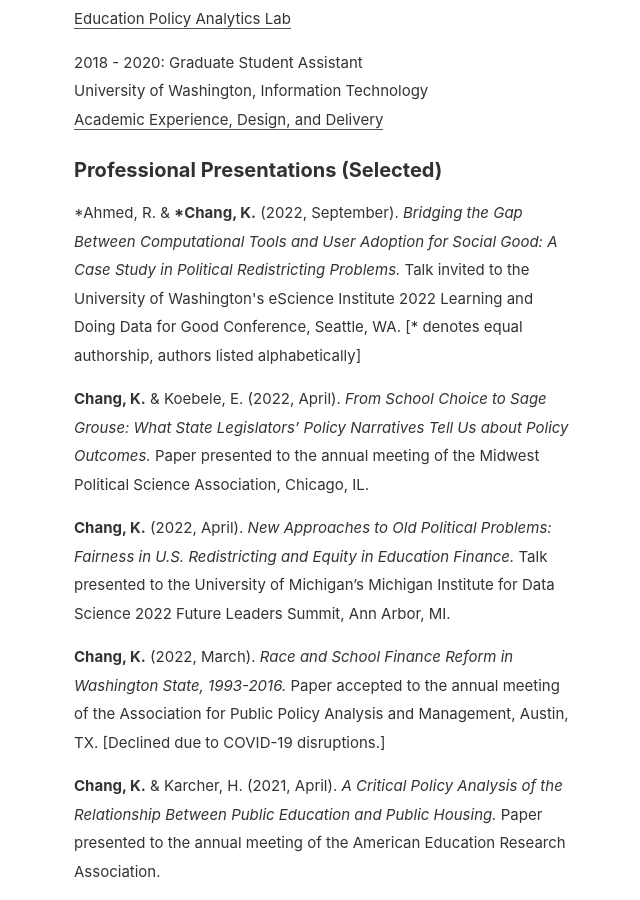
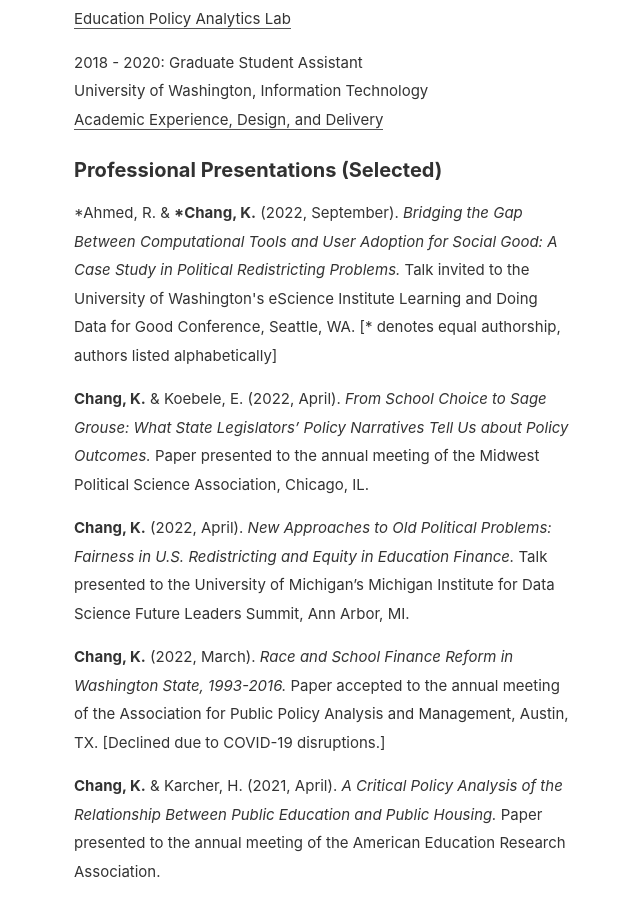
Before and after one commit to ka-chang/ka-chang.github.io, a Jekyll site: the page built from cv.md, in a window 1280 px wide and 900 px high, scrolled down 1489 px. Shown: the whole window, without its empty margins (316-956 px from the left). Built offline with Jekyll 4.4.1, drawn with Linux system fonts in a browser that asks for light colours.

Commit message:
Update cv.md

```diff
--- a/cv.md
+++ b/cv.md
@@ -151,11 +151,11 @@
 <h3> Professional Presentations (Selected)</h3>
 <p><!-- Line break for paragraph spacing--></p>
 <p>
-&#42;Ahmed, R. & <b>&#42;Chang, K.</b> (2022, September). <i>Bridging the Gap Between Computational Tools and User Adoption for Social Good: A Case Study in Political Redistricting Problems.</i> Talk invited to the University of Washington's eScience Institute 2022 Learning and Doing Data for Good Conference, Seattle, WA. [&#42; denotes equal authorship, authors listed alphabetically]
+&#42;Ahmed, R. & <b>&#42;Chang, K.</b> (2022, September). <i>Bridging the Gap Between Computational Tools and User Adoption for Social Good: A Case Study in Political Redistricting Problems.</i> Talk invited to the University of Washington's eScience Institute Learning and Doing Data for Good Conference, Seattle, WA. [&#42; denotes equal authorship, authors listed alphabetically]
 <p>
 <b>Chang, K.</b> & Koebele, E. (2022, April). <i>From School Choice to Sage Grouse: What State Legislators’ Policy Narratives Tell Us about Policy Outcomes.</i> Paper presented to the annual meeting of the Midwest Political Science Association, Chicago, IL.
 <p>
-<b>Chang, K.</b> (2022, April). <i>New Approaches to Old Political Problems: Fairness in U.S. Redistricting and Equity in Education Finance.</i> Talk presented to the University of Michigan’s Michigan Institute for Data Science 2022 Future Leaders Summit, Ann Arbor, MI.
+<b>Chang, K.</b> (2022, April). <i>New Approaches to Old Political Problems: Fairness in U.S. Redistricting and Equity in Education Finance.</i> Talk presented to the University of Michigan’s Michigan Institute for Data Science Future Leaders Summit, Ann Arbor, MI.
 <p>
 <b>Chang, K.</b> (2022, March). <i>Race and School Finance Reform in Washington State, 1993-2016.</i> Paper accepted to the annual meeting of the Association for Public Policy Analysis and Management, Austin, TX. [Declined due to COVID-19 disruptions.]
 <p>
```
